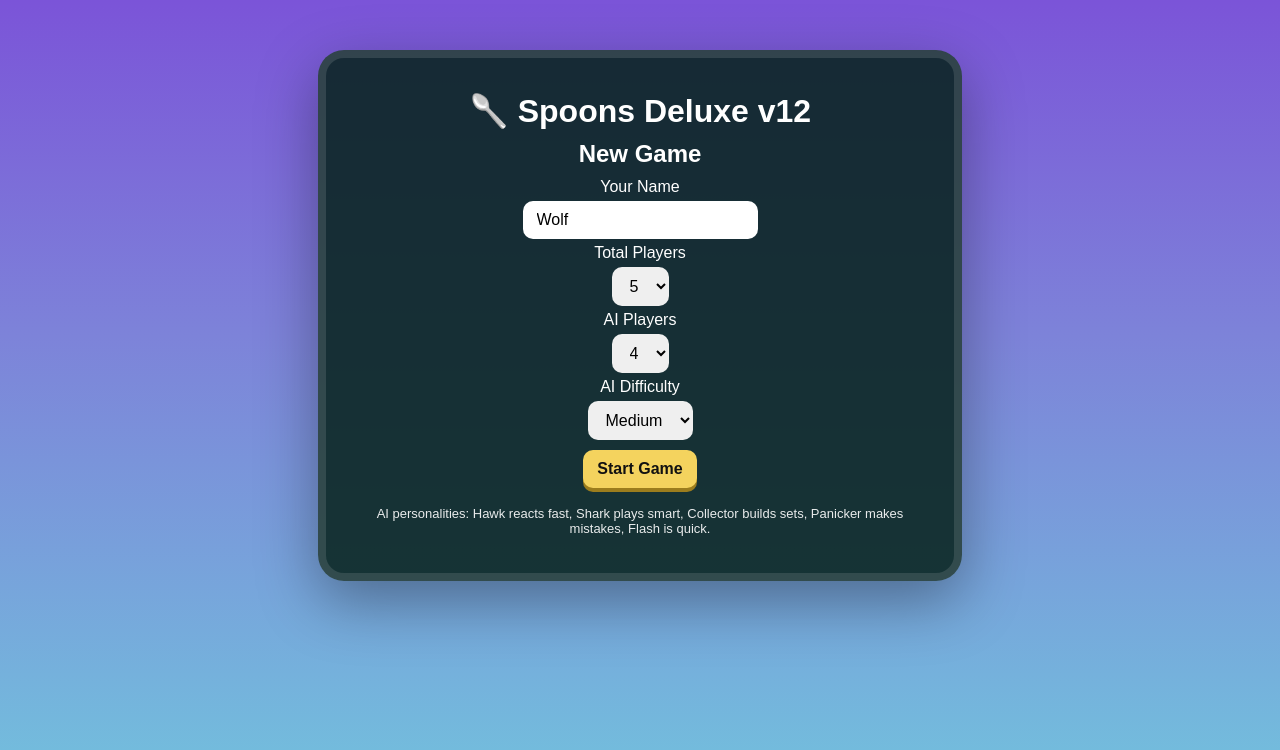
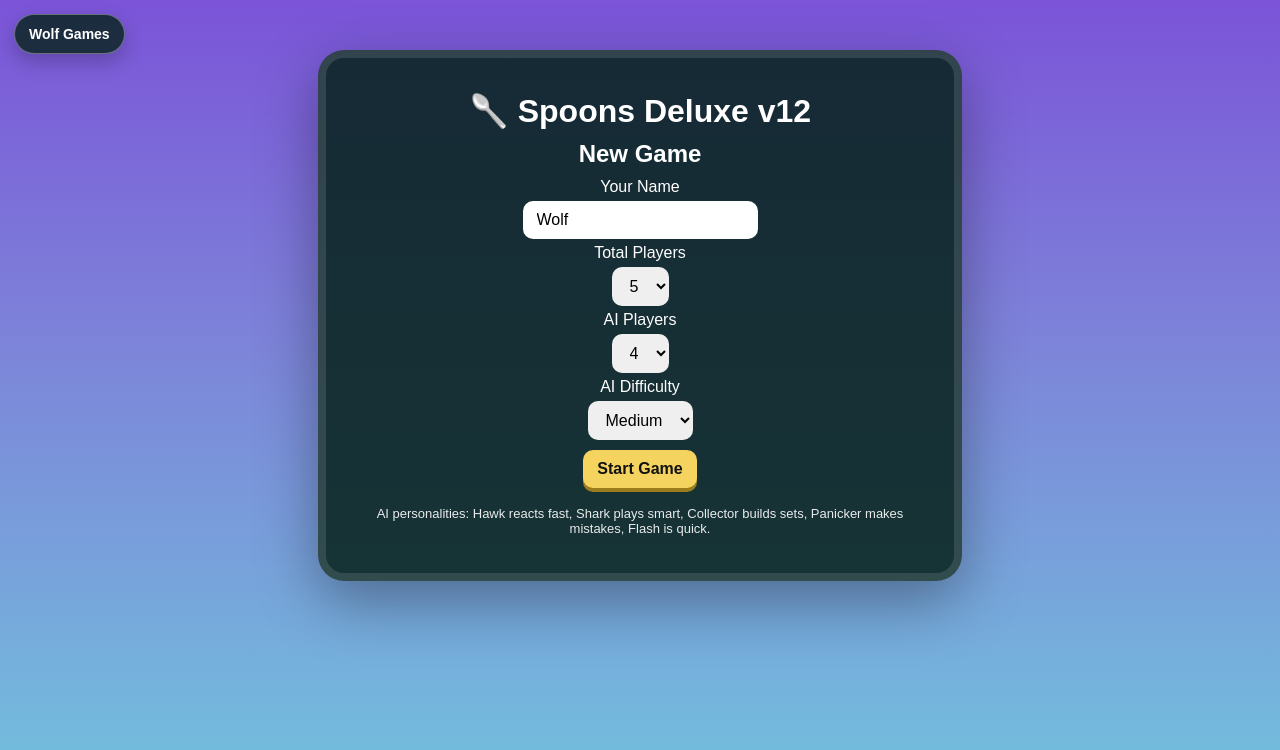
Before and after one commit to chriswolfesq-collab/spoons, a plain HTML site: page index.html in a window 1280 px wide. Drawn offline with Linux system fonts and the light colour scheme.

Commit message:
Add files via upload

```diff
--- a/index.html
+++ b/index.html
@@ -22,6 +22,28 @@
     min-height:100vh;
     overflow-x:hidden;
     background:linear-gradient(180deg,var(--purple),#7d83d9 42%,var(--sky));
+  }
+  .dashboard-link{
+    position:fixed;
+    top:14px;
+    left:14px;
+    z-index:1000;
+    display:inline-flex;
+    align-items:center;
+    min-height:40px;
+    padding:0 14px;
+    border:1px solid rgba(255,255,255,.32);
+    border-radius:999px;
+    background:rgba(8,36,30,.82);
+    color:white;
+    font-size:14px;
+    font-weight:900;
+    text-decoration:none;
+    box-shadow:0 8px 20px rgba(0,0,0,.22);
+  }
+  .dashboard-link:hover,.dashboard-link:focus-visible{
+    border-color:var(--gold);
+    outline:none;
   }
   button,select,input{
     font-size:16px;
@@ -580,6 +602,7 @@ to{opacity:0;transform:translateY(-40px)}
 </style>
 </head>
 <body>
+<a class="dashboard-link" href="https://chriswolfesq-collab.github.io/dashboard/" aria-label="Back to Wolf Games dashboard">Wolf Games</a>
 
 <div id="setup" class="screen active">
   <div class="setupCard">
```
